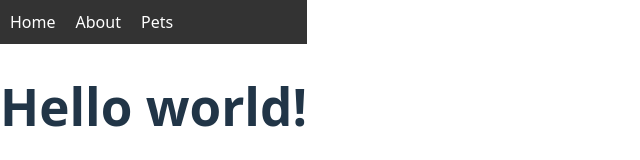
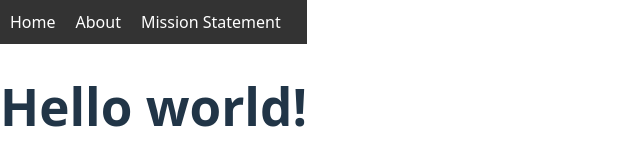
Before and after one commit to Cwan7/git-collaboration-lab, a React (Vite) app: page / in a window 1280 px wide. Shown: the top 160 px of the page, without its empty margins (0-640 px from the left). Built offline with nearby package versions, Linux system fonts and the light colour scheme.

Commit message:
mission statement added

```diff
--- a/src/components/NavBar.jsx
+++ b/src/components/NavBar.jsx
@@ -9,7 +9,7 @@ const NavBar = () => {
       <ul style={styles.list}>
         <li><a style={styles.link} href="/">Home</a></li>
         <li><a style={styles.link} href="/about">About</a></li>
-        <li><a style={styles.link} href="/pets">Pets</a></li>
+        <li><a style={styles.link} href="/mission">Mission Statement</a></li>
       </ul>
     </nav>
   );
```
